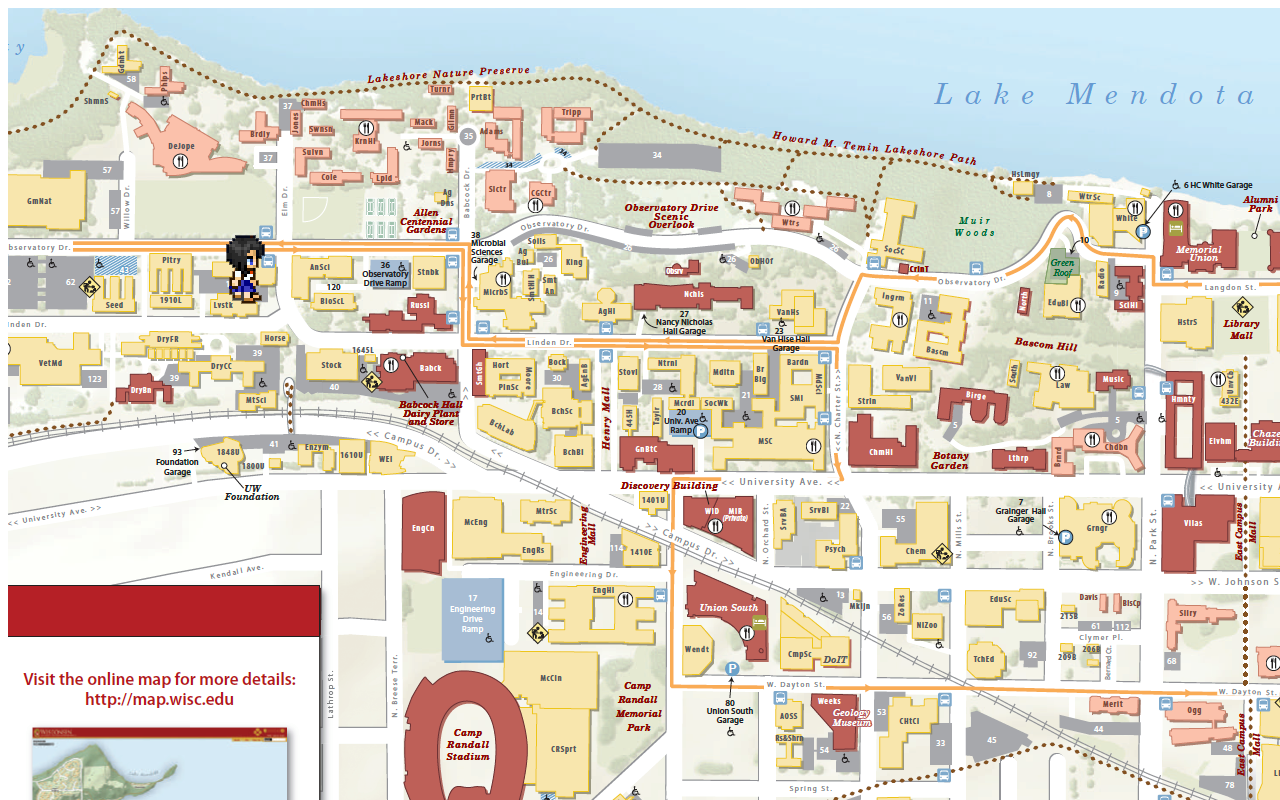
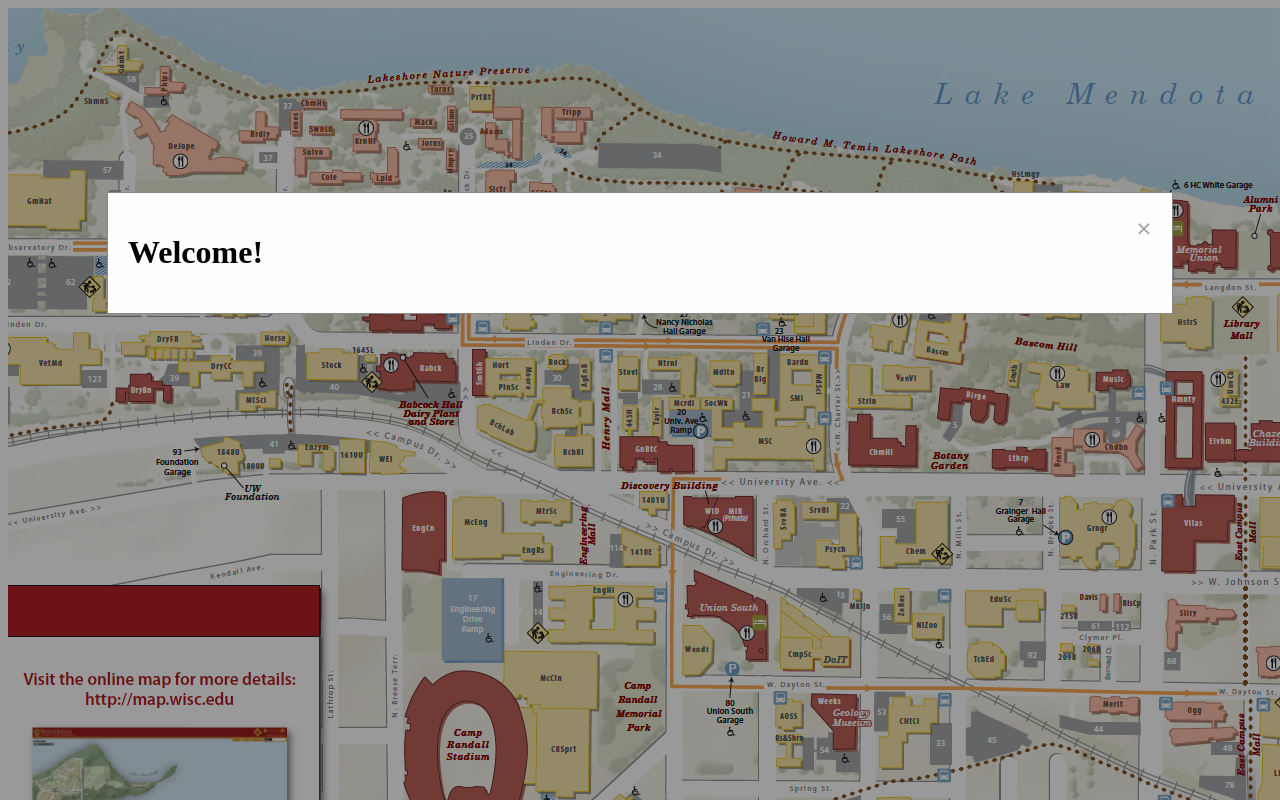
Before and after one commit to KKKKKyle/BSimulator, a plain HTML site: page index.html in a window 1280 px wide. Shown: the top 800 px of the page. Drawn offline with Linux system fonts and the light colour scheme.

Commit message:
update modal and css

```diff
--- a/css/index.css
+++ b/css/index.css
@@ -1,6 +1,6 @@
 /* The Modal (background) */
 .modal {
-    display: none; /* Hidden by default */
+    display: block; /* Hidden by default */
     position: fixed; /* Stay in place */
     z-index: 1; /* Sit on top */
     left: 0;
@@ -35,7 +35,3 @@
     text-decoration: none;
     cursor: pointer;
 }
-
-html, body {
-    overflow: hidden;
-}
--- a/game.js
+++ b/game.js
@@ -150,3 +150,27 @@ function update()
 					charX,charY,CHAR_WIDTH,CHAR_HEIGHT);
 
 }
+
+//create welcome modal
+function welcomeModal() {
+    var outside = document.getElementById("modal");
+    console.log(outside);
+    var content = document.createElement("div");
+    content.setAttribute('class', 'modal-content');
+    var close = document.createElement("span");
+    close.setAttribute('class', 'close');
+    close.innerHTML = "&times";
+    close.onclick = function() {
+        outside.style.display = "none";
+    }
+    content.appendChild(close);
+
+    var title = document.createElement("h1");
+    title.innerHTML = "Welcome!";
+    console.log(title);
+    content.appendChild(title);
+    outside.appendChild(content);
+    console.log("test");
+
+}
+welcomeModal();
--- a/index.html
+++ b/index.html
@@ -2,7 +2,8 @@
 <html>
 <head>
 <meta http-equiv="Content-Type" content="text/html; charset=UTF-8">
-<title>Gaminglogy Game Set Up</title>
+<link rel="stylesheet" type="text/css" href="css/index.css">
+<title>Badger Simulator</title>
 </head>
 <body>
 	<img src="img/campus_bg.png" style="display: none;" id="bg" width="100" height="100">
@@ -10,11 +11,10 @@
         Please upgrade your browser to support HTML5.<br/>
         One recommendation is to install the latest Chrome or Firefox.
     </canvas>
+    <div id="modal" class="modal"></div>
+	<div onclick="showCoords(event)"><p id="demo"></p></div>
     <script type="text/javascript" src="constants.js"></script>
-	<script type="text/javascript" src="game.js"></script>
-
-	<div onclick="showCoords(event)"><p id="demo"></p></div>
-
+    <script type="text/javascript" src="game.js"></script>
 	<script>
 	function showCoords(event) {
     var cX = event.clientX;
```
